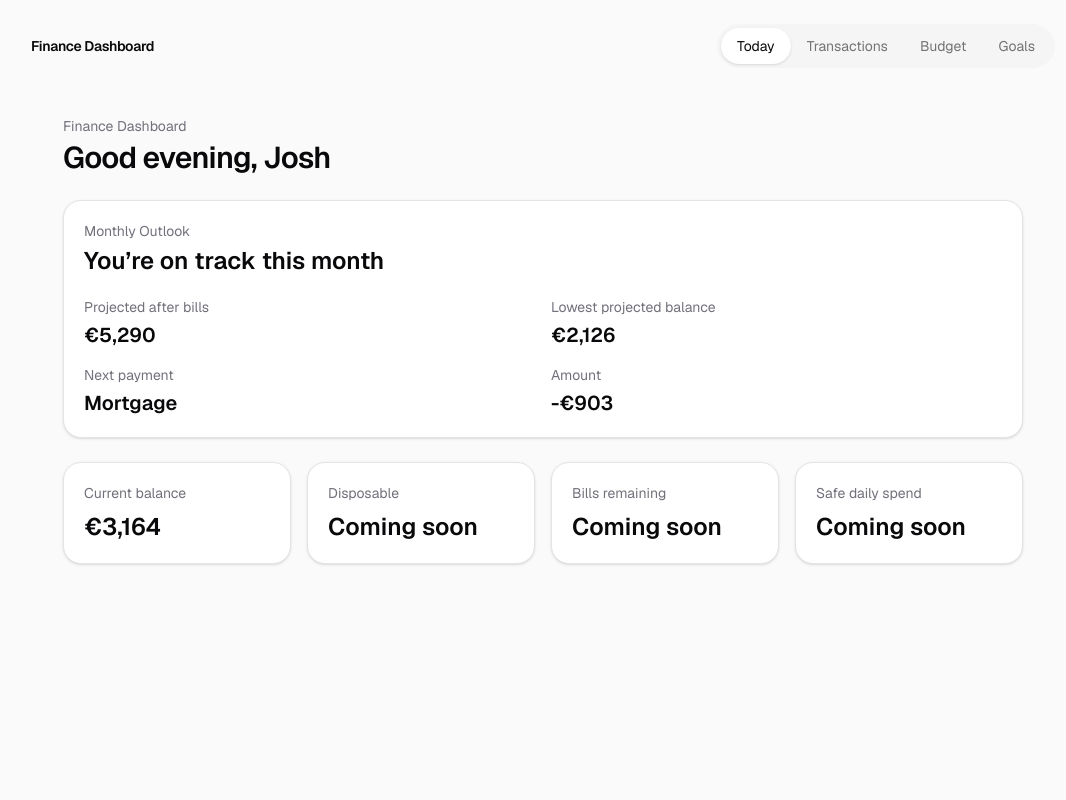
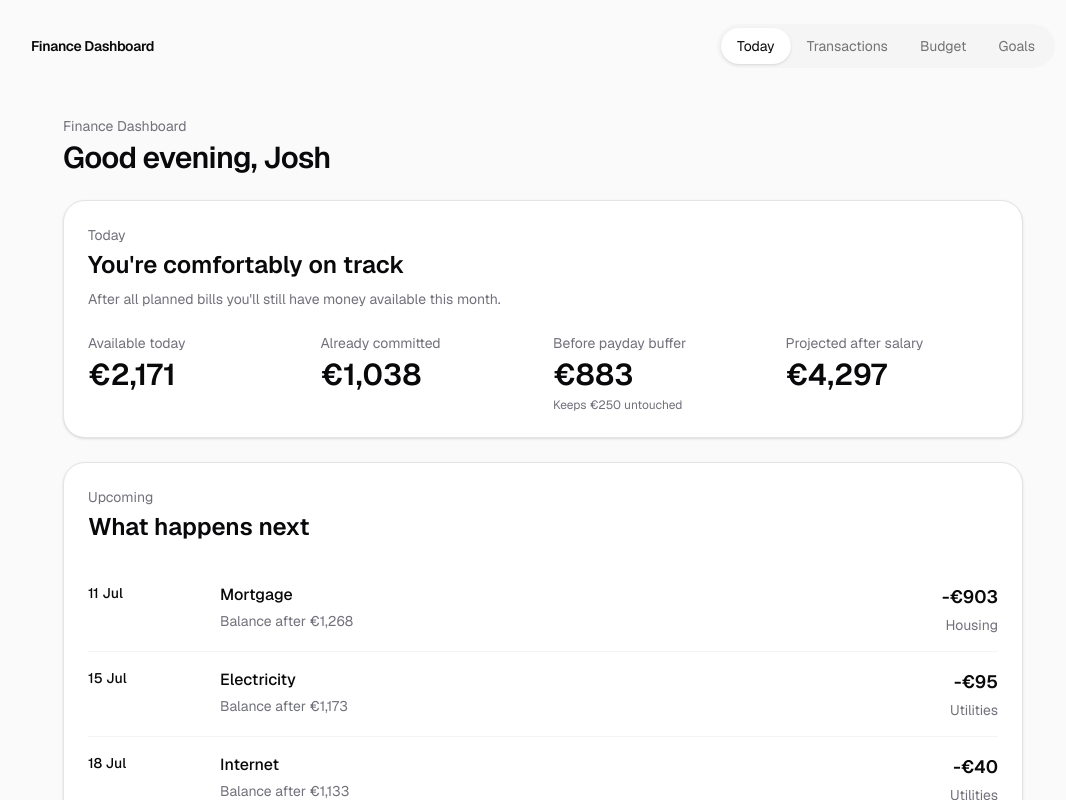
Before and after one commit to Sangreal8/finance-dashboard, a Next.js app: page / in a window 1280 px wide. Shown: the top 800 px of the page, without its empty margins (97-1163 px from the left). Built offline with nearby package versions, Linux system fonts and the light colour scheme.

Commit message:
Add financial snapshot and cash flow timeline

```diff
--- a/app/page.tsx
+++ b/app/page.tsx
@@ -1,7 +1,9 @@
-import { MonthlyOutlookCard } from "@/components/MonthlyOutlookCard";
+import { FinancialSnapshot } from "@/components/dashboard/FinancialSnapshot";
+import { UpcomingTimeline } from "@/components/dashboard/UpcomingTimeline";
+import { getDashboardSummary } from "@/lib/dashboard/summary";
 
 export default function DashboardPage() {
-  const currentBalance = 3164;
+  const summary = getDashboardSummary();
 
   return (
     <main className="min-h-screen bg-zinc-50 px-4 py-6 text-zinc-950 sm:px-6 lg:px-8">
@@ -13,29 +15,9 @@ export default function DashboardPage() {
           </h1>
         </header>
 
-        <MonthlyOutlookCard currentBalance={currentBalance} />
+        <FinancialSnapshot position={summary.position} />
 
-        <section className="grid gap-4 sm:grid-cols-2 lg:grid-cols-4">
-          <div className="rounded-2xl border border-zinc-200 bg-white p-5 shadow-sm">
-            <p className="text-sm text-zinc-500">Current balance</p>
-            <p className="mt-2 text-2xl font-semibold">€3,164</p>
-          </div>
-
-          <div className="rounded-2xl border border-zinc-200 bg-white p-5 shadow-sm">
-            <p className="text-sm text-zinc-500">Disposable</p>
-            <p className="mt-2 text-2xl font-semibold">Coming soon</p>
-          </div>
-
-          <div className="rounded-2xl border border-zinc-200 bg-white p-5 shadow-sm">
-            <p className="text-sm text-zinc-500">Bills remaining</p>
-            <p className="mt-2 text-2xl font-semibold">Coming soon</p>
-          </div>
-
-          <div className="rounded-2xl border border-zinc-200 bg-white p-5 shadow-sm">
-            <p className="text-sm text-zinc-500">Safe daily spend</p>
-            <p className="mt-2 text-2xl font-semibold">Coming soon</p>
-          </div>
-        </section>
+        <UpcomingTimeline events={summary.projection} />
       </div>
     </main>
   );
--- /dev/null
+++ b/components/dashboard/FinancialSnapshot.tsx
@@ -0,0 +1,62 @@
+import type { FinancialPosition } from "@/lib/dashboard/position";
+
+interface FinancialSnapshotProps {
+  position: FinancialPosition;
+}
+
+function formatCurrency(amount: number) {
+  return new Intl.NumberFormat("en-IE", {
+    style: "currency",
+    currency: "EUR",
+    maximumFractionDigits: 0,
+  }).format(amount);
+}
+
+export function FinancialSnapshot({ position }: FinancialSnapshotProps) {
+  return (
+    <section className="rounded-3xl border border-zinc-200 bg-white p-6 shadow-sm">
+      <div className="mb-6">
+        <p className="text-sm text-zinc-500">Today</p>
+        <h2 className="mt-1 text-2xl font-semibold text-zinc-950">
+          {position.financialStatus.title}
+        </h2>
+        <p className="mt-2 max-w-2xl text-sm text-zinc-500">
+          {position.financialStatus.description}
+        </p>
+      </div>
+
+      <div className="grid gap-5 sm:grid-cols-4">
+        <div>
+          <p className="text-sm text-zinc-500">Available today</p>
+          <p className="mt-1 text-3xl font-semibold text-zinc-950">
+            {formatCurrency(position.currentCash)}
+          </p>
+        </div>
+
+        <div>
+          <p className="text-sm text-zinc-500">Already committed</p>
+          <p className="mt-1 text-3xl font-semibold text-zinc-950">
+            {formatCurrency(position.committedOutgoing)}
+          </p>
+        </div>
+
+        <div>
+          <p className="text-sm text-zinc-500">Before payday buffer</p>
+          <p className="mt-1 text-3xl font-semibold text-zinc-950">
+            {formatCurrency(position.availableBeforePayday)}
+          </p>
+          <p className="mt-1 text-xs text-zinc-500">
+            Keeps {formatCurrency(position.emergencyBuffer)} untouched
+          </p>
+        </div>
+
+        <div>
+          <p className="text-sm text-zinc-500">Projected after salary</p>
+          <p className="mt-1 text-3xl font-semibold text-zinc-950">
+            {formatCurrency(position.projectedBalance)}
+          </p>
+        </div>
+      </div>
+    </section>
+  );
+}
--- /dev/null
+++ b/components/dashboard/UpcomingTimeline.tsx
@@ -0,0 +1,63 @@
+import type { CashFlowProjection } from "@/lib/cashflow/types";
+
+interface UpcomingTimelineProps {
+  events: CashFlowProjection[];
+}
+
+function formatCurrency(amount: number) {
+  return new Intl.NumberFormat("en-IE", {
+    style: "currency",
+    currency: "EUR",
+    maximumFractionDigits: 0,
+  }).format(amount);
+}
+
+function formatDate(date: string) {
+  return new Intl.DateTimeFormat("en-IE", {
+    day: "numeric",
+    month: "short",
+  }).format(new Date(date));
+}
+
+export function UpcomingTimeline({ events }: UpcomingTimelineProps) {
+  return (
+    <section className="rounded-3xl border border-zinc-200 bg-white p-6 shadow-sm">
+      <div className="mb-6">
+        <p className="text-sm text-zinc-500">Upcoming</p>
+        <h2 className="mt-1 text-2xl font-semibold text-zinc-950">
+          What happens next
+        </h2>
+      </div>
+
+      <div className="divide-y divide-zinc-100">
+        {events.map((event) => (
+          <div
+            key={`${event.date}-${event.name}`}
+            className="grid gap-3 py-4 sm:grid-cols-[120px_1fr_auto]"
+          >
+            <div>
+              <p className="text-sm font-medium text-zinc-950">
+                {formatDate(event.date)}
+              </p>
+            </div>
+
+            <div>
+              <p className="font-medium text-zinc-950">{event.name}</p>
+              <p className="mt-1 text-sm text-zinc-500">
+                Balance after {formatCurrency(event.balanceAfter)}
+              </p>
+            </div>
+
+            <div className="text-left sm:text-right">
+              <p className="text-lg font-semibold text-zinc-950">
+                {event.amount > 0 ? "+" : ""}
+                {formatCurrency(event.amount)}
+              </p>
+              <p className="mt-1 text-sm text-zinc-500">{event.category}</p>
+            </div>
+          </div>
+        ))}
+      </div>
+    </section>
+  );
+}
--- /dev/null
+++ b/components/dashboard/summary.ts
@@ -0,0 +1,50 @@
+import { cashFlowEvents } from "@/data/cashFlowEvents";
+import { transactions } from "@/data/transactions";
+import {
+  buildCashFlowProjection,
+  getLowestProjectedBalance,
+  getNextCashFlowEvent,
+  getRemainingAfterMandatoryEvents,
+} from "@/lib/cashflow/planner";
+
+function getCurrentBalance() {
+  return transactions
+    .filter((transaction) => transaction.cleared)
+    .reduce((sum, transaction) => sum + transaction.amount, 0);
+}
+
+function getSafeDailySpend(remainingAfterMandatory: number) {
+  const today = new Date();
+  const nextPayday = cashFlowEvents.find((event) => event.amount > 0);
+
+  if (!nextPayday) return null;
+
+  const payday = new Date(nextPayday.date);
+  const daysUntilPayday = Math.max(
+    1,
+    Math.ceil(
+      (payday.getTime() - today.getTime()) / (1000 * 60 * 60 * 24)
+    )
+  );
+
+  return Math.floor(remainingAfterMandatory / daysUntilPayday);
+}
+
+export function getDashboardSummary() {
+  const currentBalance = getCurrentBalance();
+  const projection = buildCashFlowProjection(currentBalance, cashFlowEvents);
+  const remainingAfterMandatory = getRemainingAfterMandatoryEvents(
+    currentBalance,
+    cashFlowEvents
+  );
+
+  return {
+    currentBalance,
+    transactionsLoaded: transactions.length,
+    projection,
+    nextEvent: getNextCashFlowEvent(projection),
+    lowestBalance: getLowestProjectedBalance(currentBalance, projection),
+    remainingAfterMandatory,
+    safeDailySpend: getSafeDailySpend(remainingAfterMandatory),
+  };
+}
--- /dev/null
+++ b/lib/dashboard/position.ts
@@ -0,0 +1,47 @@
+import type { FinancialStatus } from "./status";
+
+export interface FinancialPosition {
+  currentCash: number;
+  committedOutgoing: number;
+  expectedIncoming: number;
+  cashAfterCommitments: number;
+  projectedBalance: number;
+  emergencyBuffer: number;
+  availableBeforePayday: number;
+  financialStatus: FinancialStatus;
+}
+
+interface BuildFinancialPositionArgs {
+  currentCash: number;
+  committedOutgoing: number;
+  expectedIncoming: number;
+  financialStatus: FinancialStatus;
+  emergencyBuffer?: number;
+}
+
+export function buildFinancialPosition({
+  currentCash,
+  committedOutgoing,
+  expectedIncoming,
+  financialStatus,
+  emergencyBuffer = 250,
+}: BuildFinancialPositionArgs): FinancialPosition {
+  const cashAfterCommitments = currentCash - committedOutgoing;
+  const projectedBalance = cashAfterCommitments + expectedIncoming;
+
+  const availableBeforePayday = Math.max(
+    0,
+    cashAfterCommitments - emergencyBuffer
+  );
+
+  return {
+    currentCash,
+    committedOutgoing,
+    expectedIncoming,
+    cashAfterCommitments,
+    projectedBalance,
+    emergencyBuffer,
+    availableBeforePayday,
+    financialStatus,
+  };
+}
--- /dev/null
+++ b/lib/dashboard/status.ts
@@ -0,0 +1,39 @@
+export type FinancialHealth =
+  | "healthy"
+  | "warning"
+  | "critical";
+
+export interface FinancialStatus {
+  health: FinancialHealth;
+  title: string;
+  description: string;
+}
+
+export function getFinancialStatus(
+  projectedBalance: number
+): FinancialStatus {
+  if (projectedBalance >= 1000) {
+    return {
+      health: "healthy",
+      title: "You're comfortably on track",
+      description:
+        "After all planned bills you'll still have money available this month.",
+    };
+  }
+
+  if (projectedBalance >= 250) {
+    return {
+      health: "warning",
+      title: "Keep an eye on spending",
+      description:
+        "You're on track, but there isn't much room for unexpected expenses.",
+    };
+  }
+
+  return {
+    health: "critical",
+    title: "Cash flow needs attention",
+    description:
+      "Your projected balance is getting very low before payday.",
+  };
+}
--- /dev/null
+++ b/lib/dashboard/summary.ts
@@ -0,0 +1,57 @@
+import { cashFlowEvents } from "@/data/cashFlowEvents";
+import { transactions } from "@/data/transactions";
+import {
+  buildCashFlowProjection,
+  getLowestProjectedBalance,
+  getNextCashFlowEvent,
+} from "@/lib/cashflow/planner";
+import { buildFinancialPosition } from "./position";
+import { getFinancialStatus } from "./status";
+
+function getCurrentBalance() {
+  return transactions
+    .filter((transaction) => transaction.cleared)
+    .reduce((sum, transaction) => sum + transaction.amount, 0);
+}
+
+function getCommittedOutgoing() {
+  return Math.abs(
+    cashFlowEvents
+      .filter((event) => event.amount < 0 && event.mandatory)
+      .reduce((sum, event) => sum + event.amount, 0)
+  );
+}
+
+function getExpectedIncoming() {
+  return cashFlowEvents
+    .filter((event) => event.amount > 0)
+    .reduce((sum, event) => sum + event.amount, 0);
+}
+
+export function getDashboardSummary() {
+  const currentCash = getCurrentBalance();
+  const projection = buildCashFlowProjection(currentCash, cashFlowEvents);
+
+  const committedOutgoing = getCommittedOutgoing();
+  const expectedIncoming = getExpectedIncoming();
+
+  const projectedBalance =
+    currentCash - committedOutgoing + expectedIncoming;
+
+  const financialStatus = getFinancialStatus(projectedBalance);
+
+  const position = buildFinancialPosition({
+    currentCash,
+    committedOutgoing,
+    expectedIncoming,
+    financialStatus,
+  });
+
+  return {
+    position,
+    projection,
+    nextEvent: getNextCashFlowEvent(projection),
+    lowestBalance: getLowestProjectedBalance(currentCash, projection),
+    transactionsLoaded: transactions.length,
+  };
+}
```
